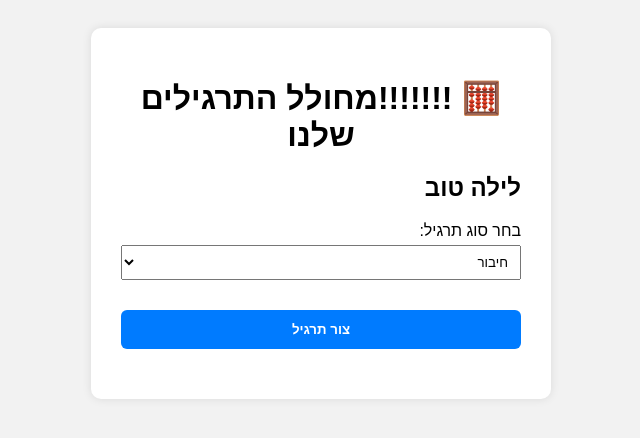
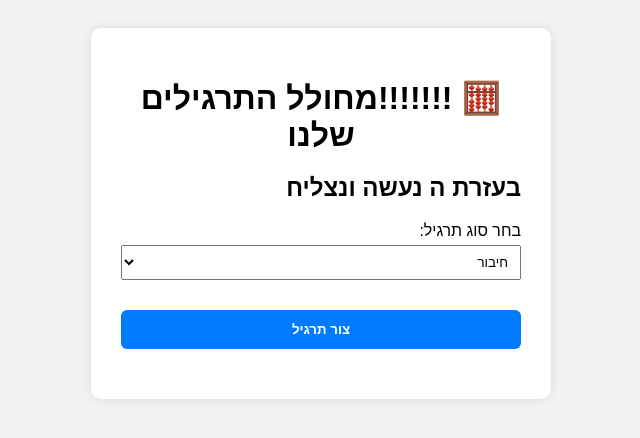
Before and after one commit to DevOps-SAOS/Application, a website: page src/index.html in a window 1280 px wide. Shown: the whole page, without its empty margins (319-959 px from the left). Drawn offline with Linux system fonts and the light colour scheme.

Commit message:
test selenium27

```diff
--- a/src/index.html
+++ b/src/index.html
@@ -9,7 +9,7 @@
   <body>
     <div class="container">
       <h1>🧮 !!!!!!!מחולל התרגילים שלנו</h1>
-      <h2>לילה טוב</h2>
+      <h2>בעזרת ה נעשה ונצליח</h2>
       <label>
         בחר סוג תרגיל:
         <select id="operation">
```
